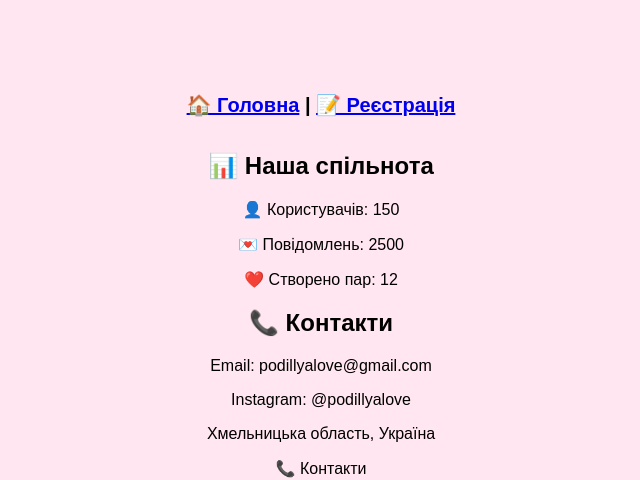
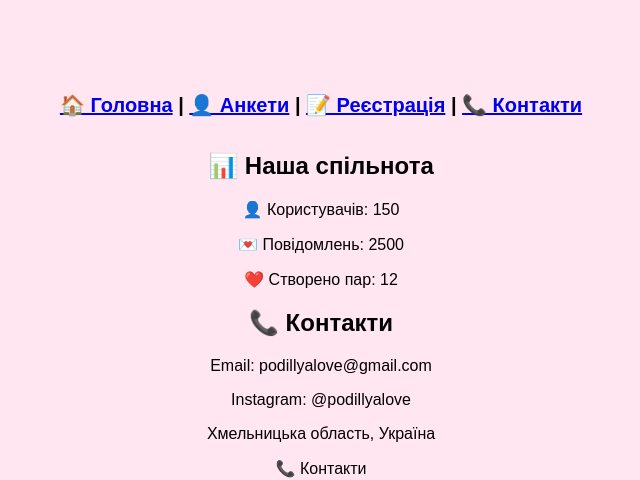
Before and after one commit to podillyalove/podillya-love, a plain HTML site: page index.html in a window 1280 px wide. Shown: the top 480 px of the page, without its empty margins (319-959 px from the left). Drawn offline with Linux system fonts and the light colour scheme.

Commit message:
Add 'Contacts' link to the navigation menu

```diff
--- a/index.html
+++ b/index.html
@@ -32,7 +32,9 @@ border-radius:8px;
 <body>
 <p class="menu">
 <a href="index.html">🏠 Головна</a> |
-<a href="register.html">📝 Реєстрація</a>
+<a href="profiles.html">👤 Анкети</a> |
+<a href="register.html">📝 Реєстрація</a> |
+<a href="contacts.html">📞 Контакти</a>
 </p>
 
   <h2>📊 Наша спільнота</h2>
```
